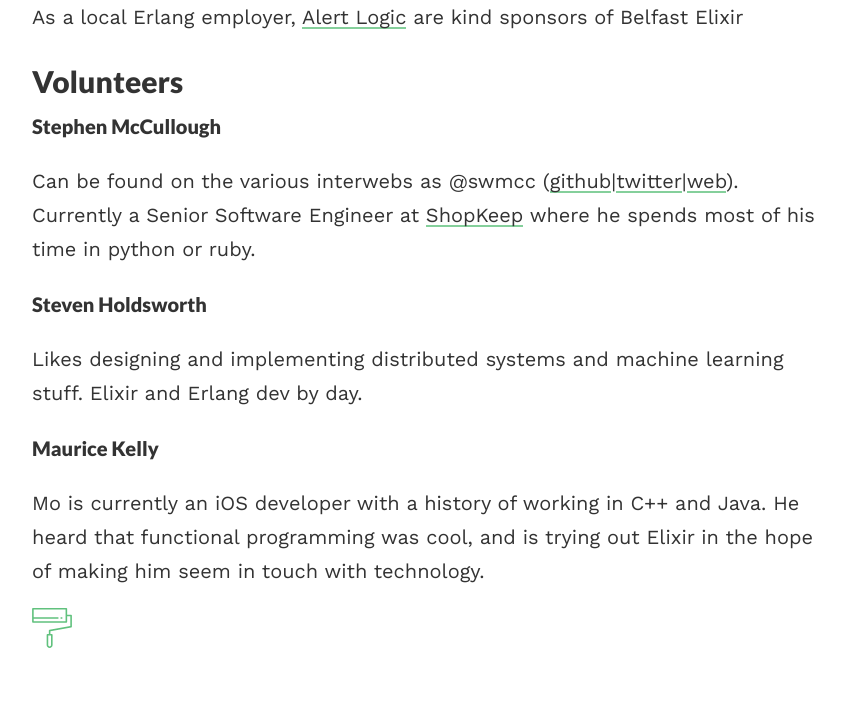
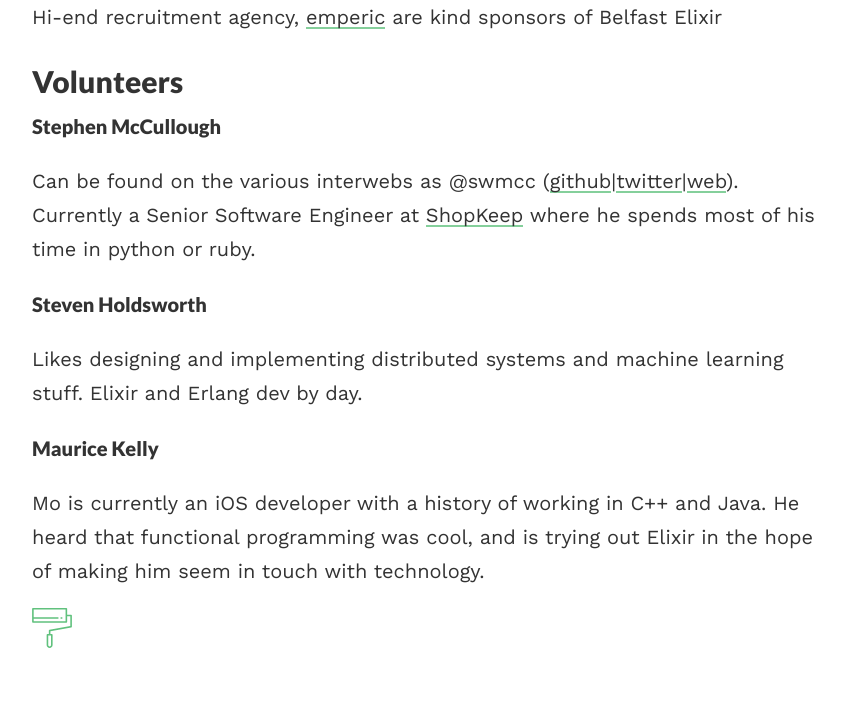
Before and after one commit to belfastelixir/belfastelixir.github.io, a Jekyll site: the page built from about_us.html, in a window 1280 px wide. Shown: the part 1062-1770 px from the top of the page, without its empty margins (208-1053 px from the left). Built offline with Jekyll 4.4.1, drawn with Linux system fonts in a browser that asks for light colours.

Commit message:
New sponsor meetup

```diff
--- a/about_us.html
+++ b/about_us.html
@@ -24,8 +24,8 @@
 </ul>
 
 <h2>Sponsors</h2>
-<p><img src='https://a248.e.akamai.net/secure.meetupstatic.com/photos/sponsor/e/4/8/5/iab120x90_2638501.jpeg'></p>
-<p>As a local Erlang employer, <a href='https://www.alertlogic.com/'>Alert Logic</a> are kind sponsors of Belfast Elixir</p>
+<p><img src='http://www.empiric.com/wp-content/uploads/2012/09/social-media-logo.png'></p>
+<p>Hi-end recruitment agency, <a href='http://www.empiric.com/'>emperic</a> are kind sponsors of Belfast Elixir</p>
 
 <h2>Volunteers</h2>
 
```
